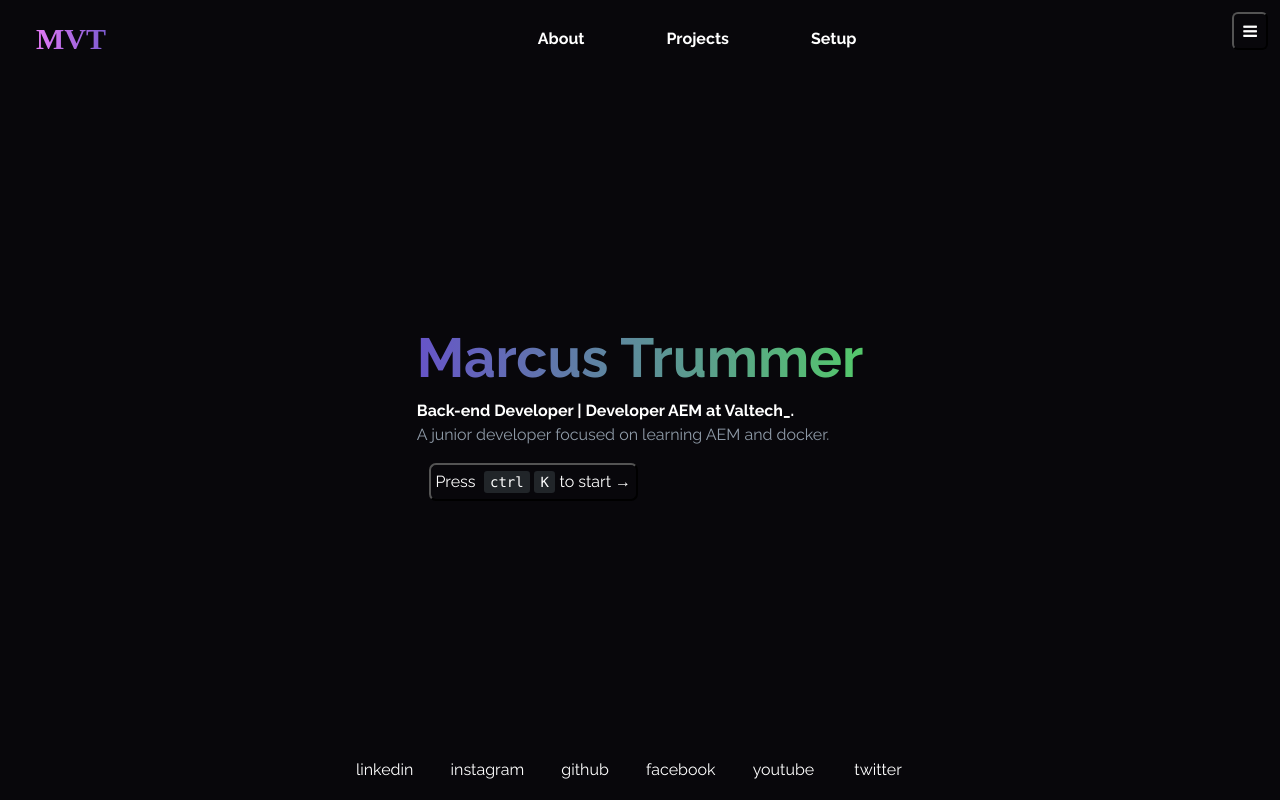
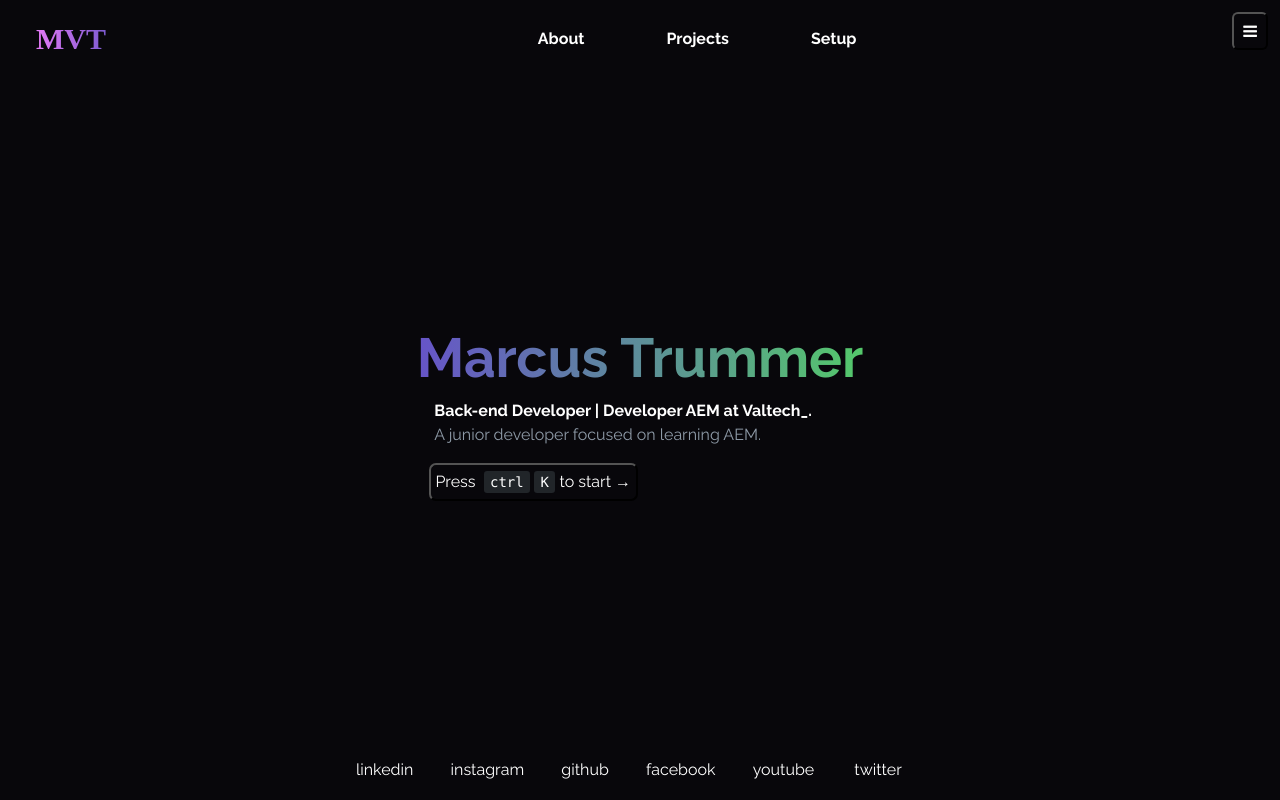
Before and after one commit to marcustrummer/trummerDev, an Angular app: page /#/dev in a window 1280 px wide. Built offline with nearby package versions, Linux system fonts and the light colour scheme; a web font is replaced by a local one.

Commit message:
modifying links

```diff
--- a/src/app/desktop/desktop.component.html
+++ b/src/app/desktop/desktop.component.html
@@ -69,11 +69,9 @@
           </li>
           <li>
             <a
-              href="https://www.amazon.com.br/Ouvido-Intrauricular-Xiaomi-Redmi-AirDots/dp/B08ZHXGPSP/ref=sr_1_1?
-            keywords=redmi%2Bairdots%2B3&qid=1656026983&sr=8-1&ufe=app_do%3Aamzn1.fos.25548f35-0de7-44b3-b28e-0f56
-            f3f96147&th=1"  target="_blank"
+              href="https://www.amazon.com.br/gp/product/B09VXYLVZS/ref=ppx_yo_dt_b_asin_title_o04_s01?ie=UTF8&psc=1"  target="_blank"
             >
-              EarPod - Xiaomi Airdots 3
+              EarPod - Edifier W180T
             </a>
           </li>
           <li>
--- a/src/app/setup/setup.component.html
+++ b/src/app/setup/setup.component.html
@@ -9,7 +9,7 @@
           <br />
         </strong>
 
-        A junior developer focused on learning AEM and docker.
+        A junior developer focused on learning AEM.
       </p>
 
       <button
```
